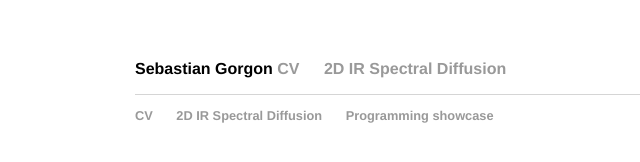
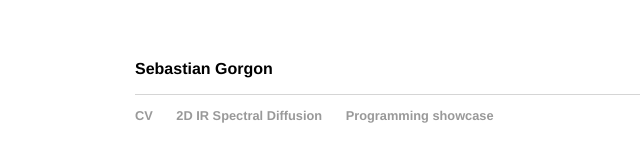
Before and after one commit to sebgorgon/sebgorgon.github.io, a plain HTML site: page index.html in a window 1280 px wide. Shown: the whole page, without its empty margins (57-697 px from the left). Drawn offline with Linux system fonts and the light colour scheme.

Commit message:
Update index.html

```diff
--- a/index.html
+++ b/index.html
@@ -9,8 +9,6 @@
 		<nav>
    		<ul>
  			Sebastian Gorgon
-       			<li><a href="/CV180723.pdf">CV</a></li>
-       			<li><a href="https://github.com/sebgorgon/2dIR-spectral-diffusion">2D IR Spectral Diffusion</a></li>
     		</ul>
 		</nav>
 		<div class="container">
```
